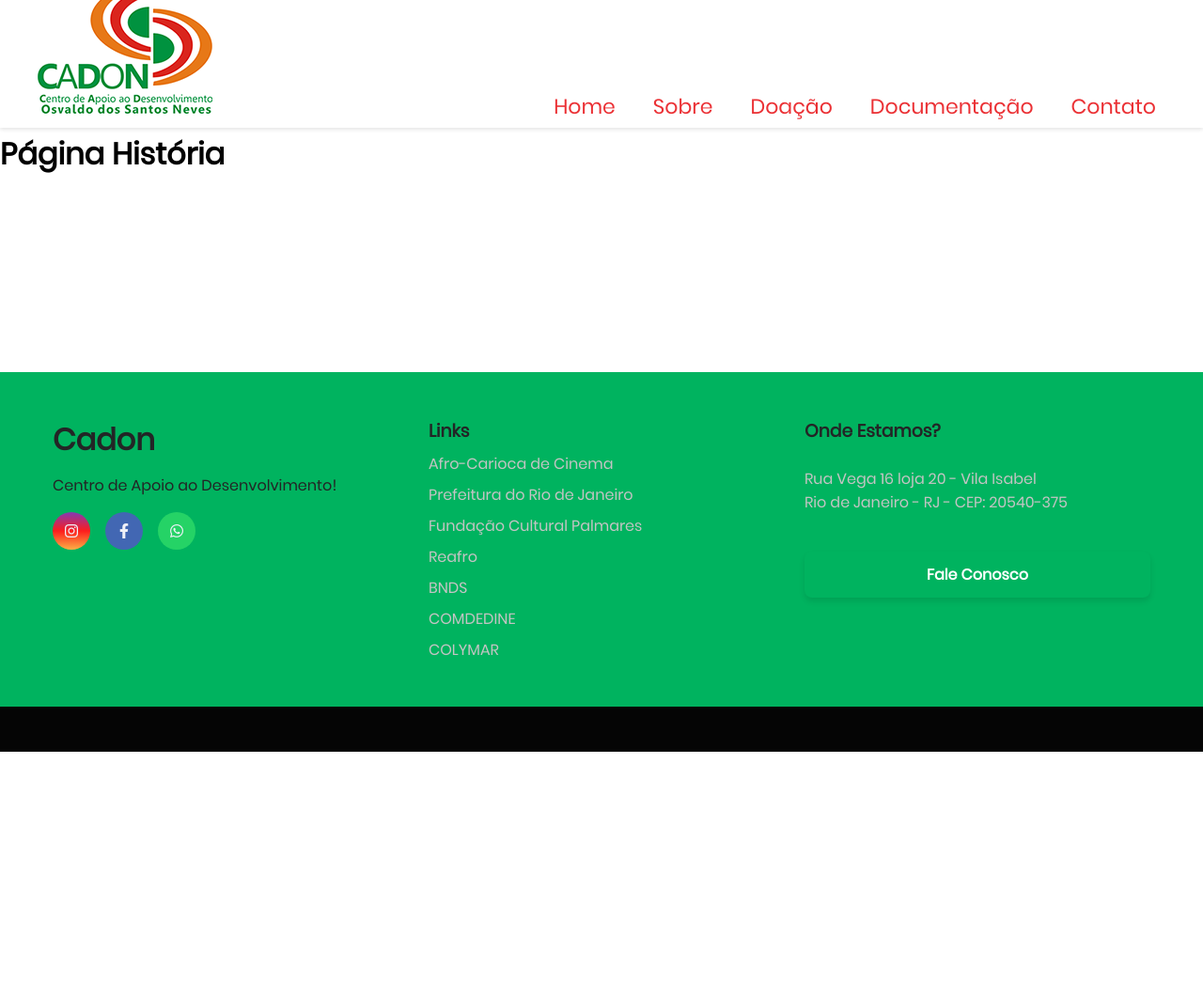
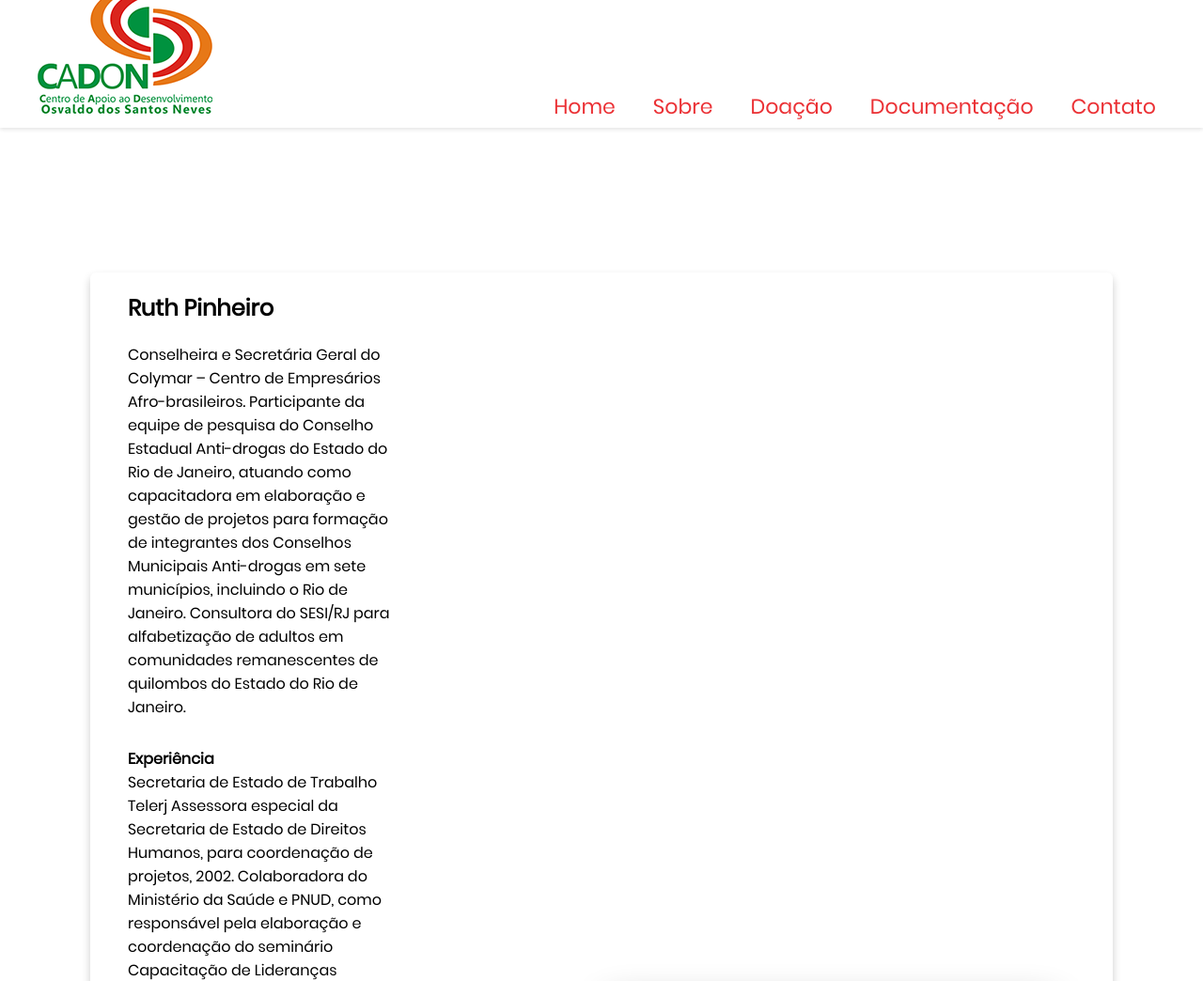
Before and after one commit to DagLeal/projetoOng, a Django app: page /presidencia/ in a window 1280 px wide. Shown: the top 1044 px of the page at 94% size. Before the commit the page ends 800 px from the top, so only its background shows below. Run offline with Django 5.2, Linux system fonts and the light colour scheme.

Commit message:
Adicionando a página da presidente

```diff
--- a/core/static/css/estilo.css
+++ b/core/static/css/estilo.css
@@ -613,3 +613,122 @@
     transform: scale(1.05);
     box-shadow: 0 5px 15px rgba(0,0,0,0.3);
 }
+
+/* Incio CSS da PRESIDENTE ------------------------------------------------------------------- */
+
+* {
+    padding: 0px;
+    margin: 0px;
+    box-sizing: border-box;
+}
+
+.about-us {
+    margin-top: 150px;
+    padding-bottom: 150px;
+}
+
+.container {
+    display: flex;
+    max-width: 1400px;
+    margin: auto;
+    align-items: center;
+
+}
+
+.text-about {
+    font-family: "Poppins", sans-serif;
+}
+
+.divisao{
+    padding: 100px;
+}
+
+.img-about>img {
+    width: 30rem;
+    border-radius: 10px;
+    box-shadow: rgba(0, 0, 0, 0.3) 0px 19px 38px, rgba(0, 0, 0, 0.22) 0px 15px 12px;
+    margin-left: 20px;
+    margin-top: -20px;
+}
+
+.about-text1 {
+    margin-top: 20px;
+    margin-bottom: 30px;
+}
+
+/* Responsividade da presidente ------------------------------------------------------------------------- */
+
+@media (max-width: 768px) {
+
+.container {
+
+flex-direction: column;
+
+align-items: center;
+
+}
+
+.divisao {
+
+    padding: 20px;
+    flex: 0 0 100%;
+    }
+
+    .text-about {
+
+    text-align: center;
+    flex: 1;
+    padding: 20px;
+    }
+
+    .img-about {
+    margin-left: -105px;
+    margin-top: 20px;
+    width: 100%;
+    max-width: 40rem;
+    border-radius: 10px;
+    }
+}
+
+@media (max-width: 480px) {
+
+.about-us {
+
+margin-top: 100px;
+}
+
+.about-text1, .about-text2 {
+
+font-size: 0.9rem;
+
+
+.container {
+
+    flex-direction: column;
+
+    align-items: center;
+
+    }
+
+    .divisao {
+
+        padding: 10px;
+        flex: 0 0 100%;
+        }
+
+        .text-about {
+
+        text-align: center;
+        flex: 1;
+        padding: 10px;
+        }
+
+        .img-about {
+
+        margin-top: 10px;
+        width: 100%;
+        max-width: 20rem;
+        border-radius: 10px;
+        }
+}
+}
--- a/core/templates/presidencia.html
+++ b/core/templates/presidencia.html
@@ -1,5 +1,45 @@
 {% extends "base.html" %}
+{% load static %}
 
 {% block content %}
-<h1>Página História</h1>
+
+    <section class="about-us">
+
+        <div class="container">
+
+            <div class="text-about">
+                <h2>Ruth Pinheiro</h2>
+
+                <p class="about-text1">Conselheira e Secretária Geral do Colymar – Centro de Empresários Afro-brasileiros.
+                Participante da equipe de pesquisa do Conselho Estadual Anti-drogas do Estado do Rio de Janeiro, atuando como capacitadora em elaboração e gestão de projetos para formação de integrantes dos Conselhos Municipais Anti-drogas em sete municípios, incluindo o Rio de Janeiro. Consultora do SESI/RJ para alfabetização de adultos em comunidades remanescentes de quilombos do Estado do Rio de Janeiro.
+                </p>
+
+                <h4>Experiência</h4>
+
+                <p class="about-text2">Secretaria de Estado de Trabalho
+                    Telerj
+                    Assessora especial da Secretaria de Estado de Direitos Humanos, para coordenação de projetos, 2002.
+                    Colaboradora do Ministério da Saúde e PNUD, como responsável pela elaboração e coordenação do seminário Capacitação de Lideranças Comunitárias – Saúde Étnica, Rio de Janeiro, 2002.
+                    Experiência de seis anos como Coordenadora de Projetos Especiais do SESI/RJ – elevação de escolaridade e capacitação de jovens em situação de risco social.
+                    Coordenadora do projeto Turismo Étnico, formando a primeira turma de guias de turismo especializados em turismo étnico de referência africana e afro-brasileira, 1999.
+                    Presidente do Instituto Palmares de Direitos Humanos, 1993–1994.
+                    Instituidora e primeira Diretora Geral da Casa Brasil-Nigéria, 1992-1996.
+                    Representante convidada no Seminário sobre o Panafricanismo, em Trípoli, Líbia, 1991.
+                    Representante convidada no I Congresso Mundial de Reparação aos Povos Africanos, em Abuja - Nigéria, 1993
+                    Convidada pela Unesco para participar do Habitat II, Istambul – Turquia, 1995
+                    Convidada pelo Ministério das Relações Exteriores para integrar comitiva da Missão Presidencial Comercial Brasil-Africa, 2003.
+                    Palestrante convidada pela Universidade Cândido Mendes, Universidade do Estado do Rio de Janeiro, Universidade Federal Fluminense, Pontifícia Universidade Católoca do Rio de Janeiro, Secretaria de Estado de Desenvolvimento Econômico e Turismo / FIRJAN, Câmara Municipal do Rio de Janeiro, TurisRio, Fundação Universitária de Duque de Caxias, Consulado Americano –SP, Instituto dos Advogados Brasileiros, organizações do Movimento Negro e comunitárias, sindicatos, conselhos de entidades negras da capital e interior.</p>
+            </div>
+
+            <div class="divisao"></div>
+
+            <div class="img-about">
+                <img src="{% static 'img/presidente.jpg' %}" alt="Presidente">
+            </div>
+
+
+        </div>
+
+
+    </section>
 {% endblock %}
```
